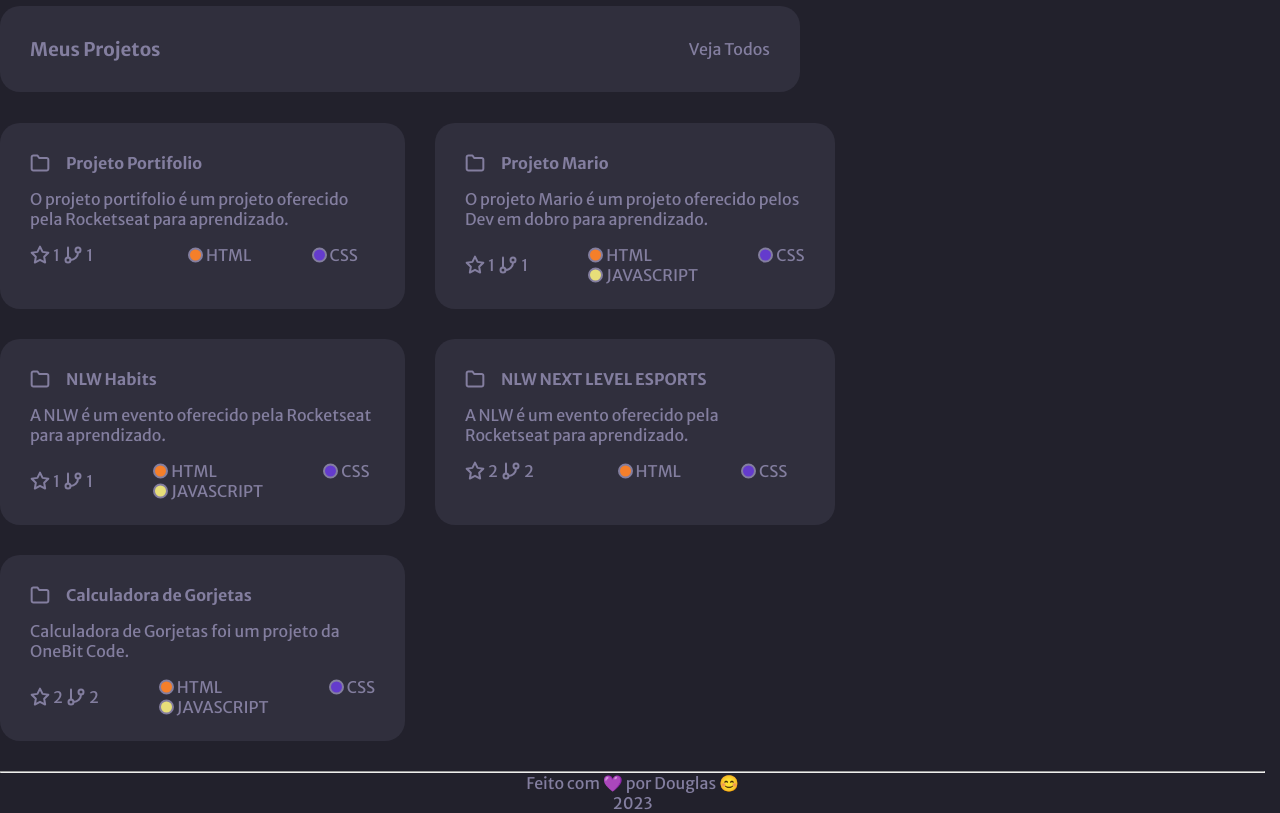
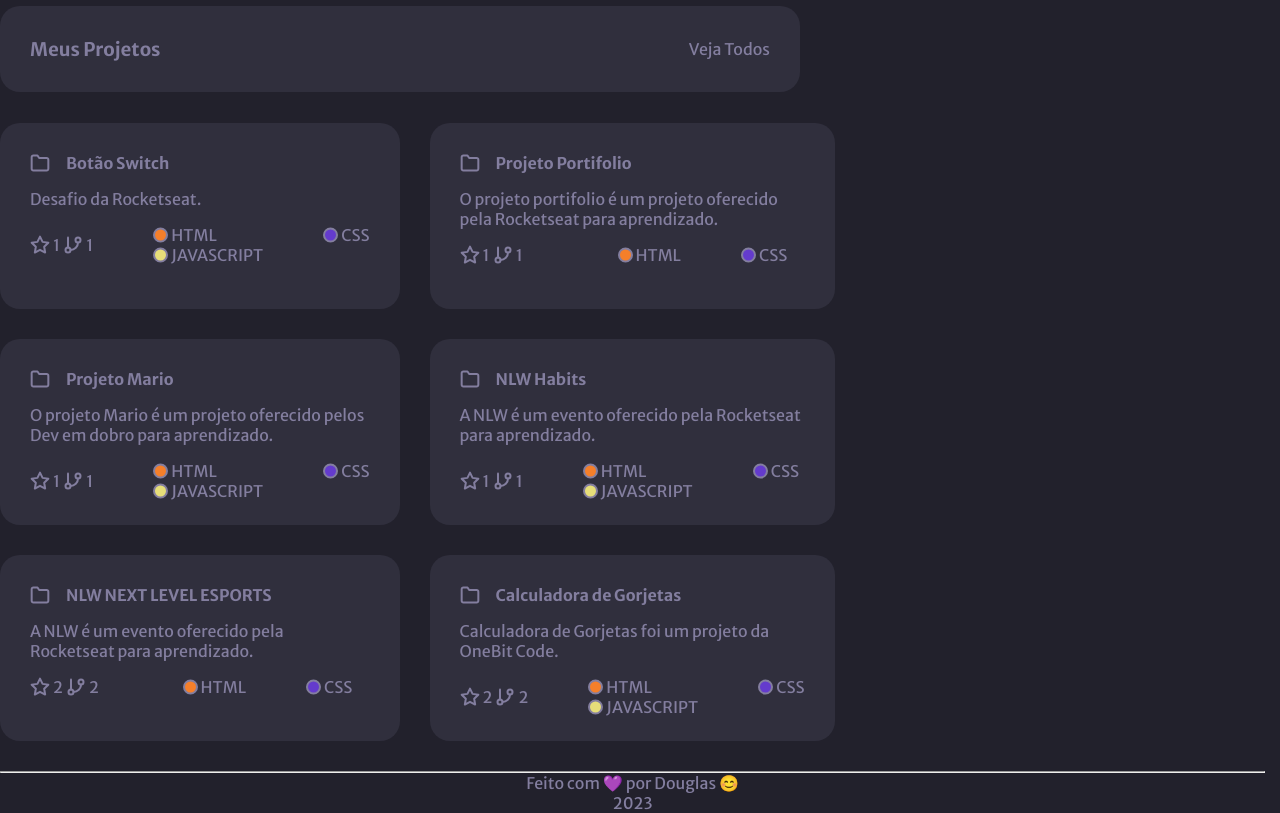
Before and after one commit to Black598/Portifolio, a plain HTML site: page index.html in a window 1280 px wide. Shown: the part 1600-2413 px from the top of the page. Drawn offline with Linux system fonts and the light colour scheme.

Commit message:
Projeto novo add

```diff
--- a/index.html
+++ b/index.html
@@ -97,6 +97,34 @@
                 </div>
             </div>
             <div id="projects">
+                <div class="last-projects">
+                    <a target="_blank" href="https://github.com/Black598/Switch">
+                    <h4>
+                        <img src="./src/imgs/folder.svg" alt="folder icon"> Botão Switch
+                    </h4>
+                    <p >
+                        Desafio da Rocketseat.
+                    </p>
+
+                    <div id="project-footer">
+                        <div id="branch">
+                            <p>
+                                <img src="./src/imgs/star.svg" alt="star icon">
+                                1
+                                <img src="./src/imgs/branch.svg" alt="branch icon">
+                                1
+                            </p>
+
+                        </div>
+                        <div id="projects-tecnology">
+                            <p><img src="./src/imgs/technologies-elipse/html-elipse.svg" alt="ellipse icon"> HTML</p>
+                            <p><img src="./src/imgs/technologies-elipse/css-elipse.svg" alt="ellipse icon"> CSS</p>
+                            <p><img src="./src/imgs/technologies-elipse/js-elipse.svg" alt="ellipse icon"> JAVASCRIPT</p>
+
+                        </div>
+                    </div>
+                    </a>
+                </div>
                 <div class="last-projects">
                     <a target="_blank" href="https://github.com/Black598/Portifolio">
                     <h4>
@@ -233,6 +261,7 @@
                     </a>
                 </div>
 
+
             </div>
 
         </main>
```
